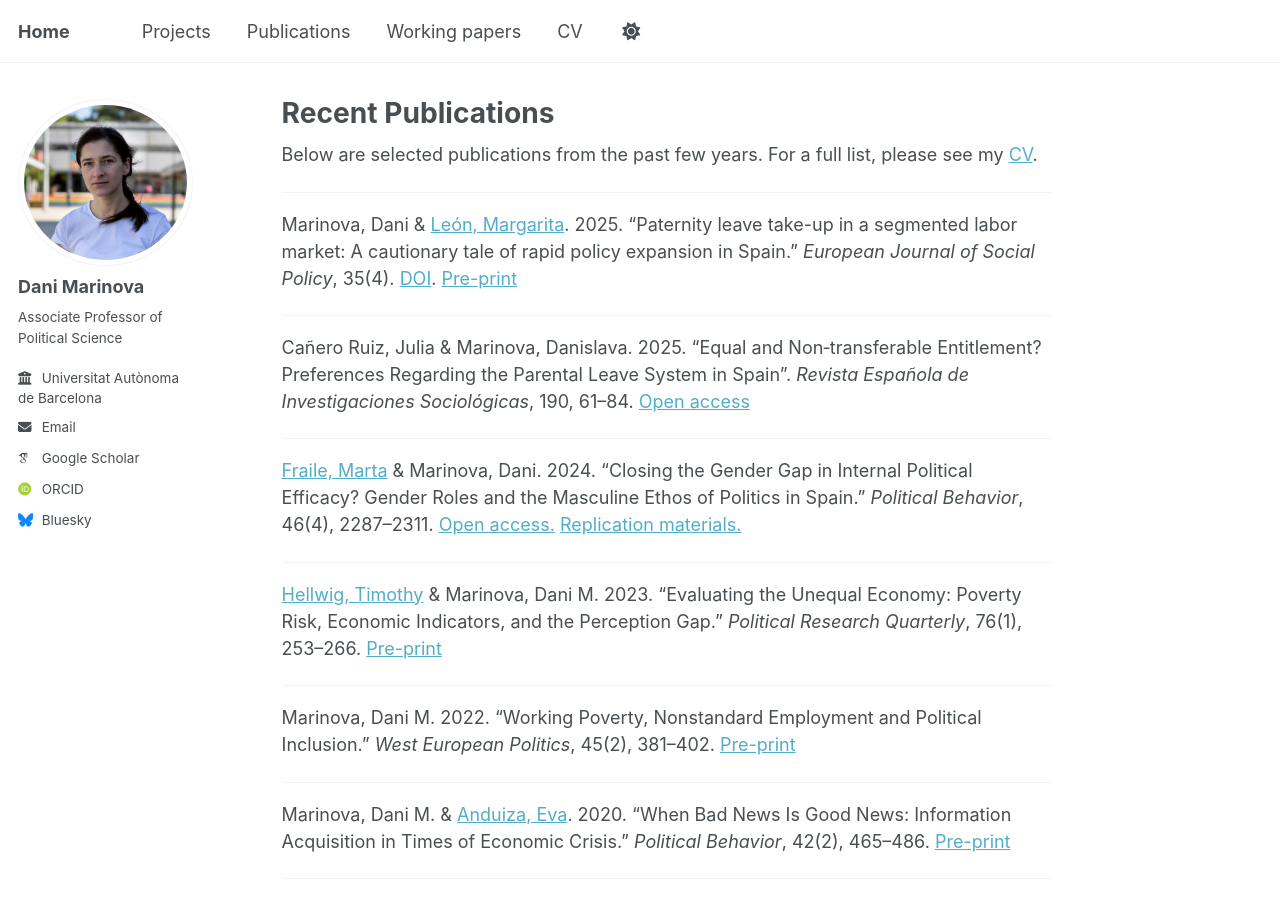
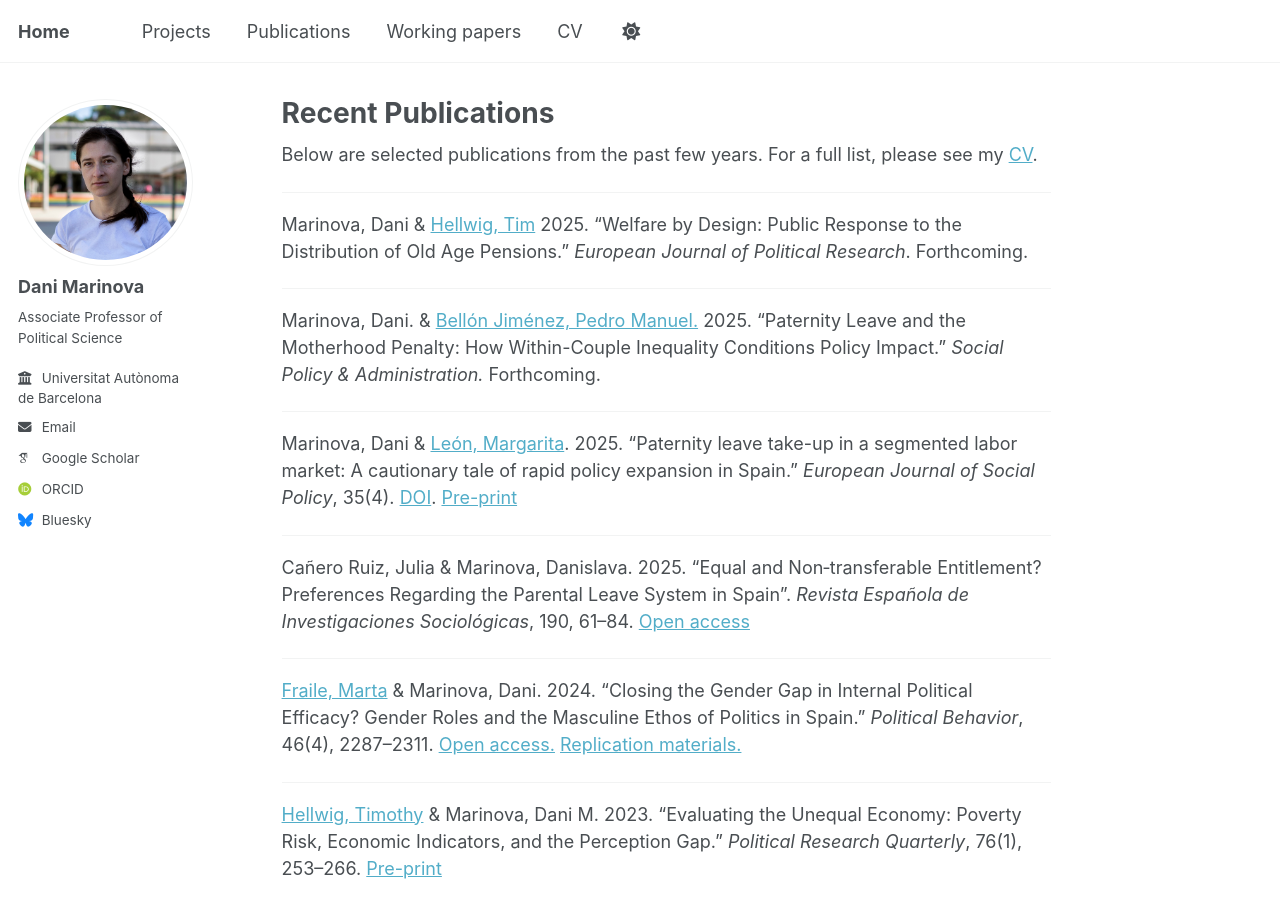
Before and after one commit to danimarinova/web, a Jekyll site: the page built from _pages/publications.md, in a window 1280 px wide and 900 px high. Built offline with Jekyll 4.4.1, drawn with Linux system fonts in a browser that asks for light colours; some web fonts are replaced; a script that is not in the unit is left out.

Commit message:
Update publications.md

```diff
--- a/_pages/publications.md
+++ b/_pages/publications.md
@@ -6,6 +6,14 @@ author_profile: true
 ---
 
 Below are selected publications from the past few years. For a full list, please see my [CV](/personal/CV.pdf).
+
+---
+
+Marinova, Dani & [Hellwig, Tim](https://sites.google.com/view/thellwig/home) 2025. “Welfare by Design: Public Response to the Distribution of Old Age Pensions.” *European Journal of Political Research*. Forthcoming.
+
+---
+
+ Marinova, Dani. & [Bellón Jiménez, Pedro Manuel.](https://orcid.org/0000-0002-5921-0235) 2025. “Paternity Leave and the Motherhood Penalty: How Within-Couple Inequality Conditions Policy Impact.” *Social Policy & Administration.* Forthcoming.
 
 ---
 
```
